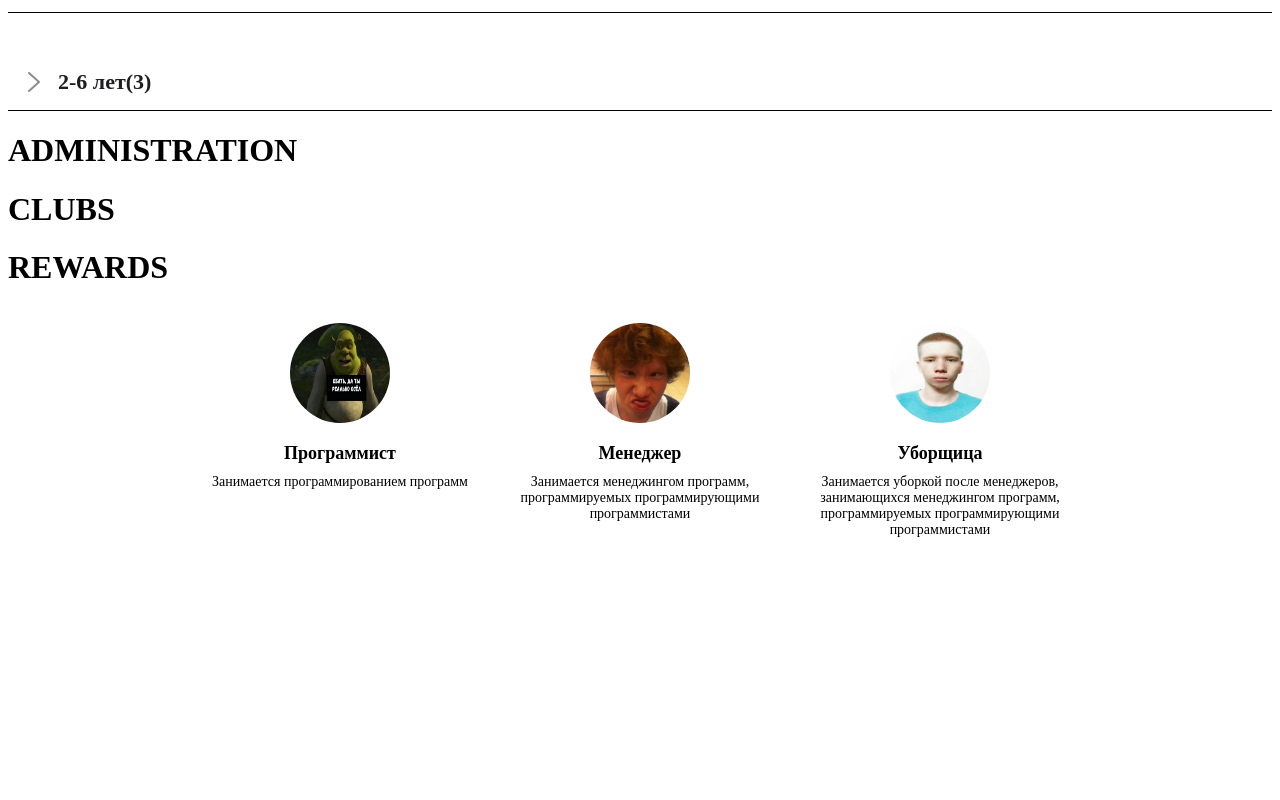
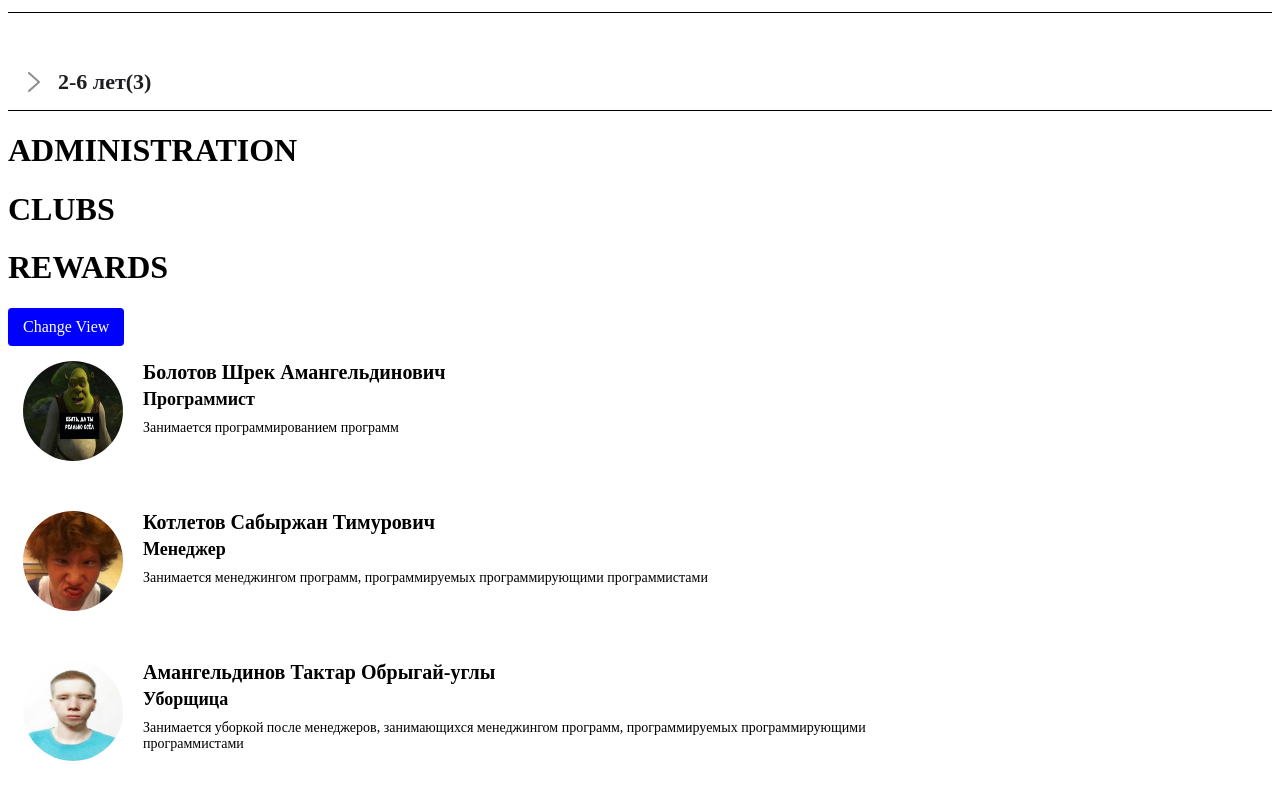
Before and after one commit to nariman9119/uds-org, a React app: page / in a window 1280 px wide. Shown: the part 1022-1822 px from the top of the page. Before the commit the page ends 1583 px from the top, so only its background shows below. Built offline with nearby package versions, Linux system fonts and the light colour scheme.

Commit message:
minor changes

```diff
--- a/src/components/OrgComponents/SectionsBlock.js
+++ b/src/components/OrgComponents/SectionsBlock.js
@@ -15,7 +15,7 @@ class SectionsBlock extends Component {
                         </span>
                         {/*TODO change svg format*/}
                         <svg width="20" height="24" viewBox="0 0 20 24" className="sc-hMqMXs gAfeRK sc-bwzfXH bGgvvP">
-                            <path fill="#003eff" fill-rule="nonzero"
+                            <path fill="#003eff" fillRule="nonzero"
                                   d="M2.785 24A2.776 2.776 0 0 1 0 21.233V2.767A2.776 2.776 0 0 1 2.785 0h14.43A2.776 2.776 0 0 1 20 2.767v18.466A2.776 2.776 0 0 1 17.215 24H2.785zM1.509 2.767v18.466c0 .698.573 1.267 1.276 1.267h14.43c.703 0 1.276-.569 1.276-1.267V2.767c0-.699-.573-1.267-1.276-1.267H2.785c-.703 0-1.276.568-1.276 1.267zm3.95 5.905v1.613H4.444V5.833A8.44 8.44 0 0 1 5.83 5.74c.633 0 1.085.12 1.387.361.29.228.486.603.486 1.045 0 .441-.149.816-.418 1.07-.35.329-.87.476-1.475.476-.135 0-.256-.007-.35-.02zm0-2.123v1.333c.088.02.196.026.344.026.546 0 .882-.274.882-.736 0-.415-.29-.663-.801-.663-.21 0-.35.02-.425.04zm6.092 3.2c-.479.395-1.206.583-2.095.583-.532 0-.91-.034-1.165-.068v-4.43c.377-.061.869-.095 1.387-.095.863 0 1.422.155 1.86.483.471.348.767.903.767 1.7 0 .864-.316 1.459-.754 1.827zM9.32 6.563v2.952c.087.02.229.02.357.02.93.007 1.536-.502 1.536-1.58.006-.937-.546-1.432-1.428-1.432-.23 0-.378.02-.465.04zm4.624 1.908v1.814h-1.03V5.773h2.774v.837h-1.744v1.03h1.63v.83h-1.63zm-10.36 6.041h12.83v1.5H3.585v-1.5zm0 2.214h12.83v1.5H3.585v-1.5zm0 2.213h12.83v1.5H3.585v-1.5z"></path>
                         </svg>
                     </a>
--- a/src/components/OrgComponents/StaffBlock.js
+++ b/src/components/OrgComponents/StaffBlock.js
@@ -10,18 +10,21 @@ const persons = [
     {
         id: 0,
         image: avatar1,
+        name: 'Болотов Шрек Амангельдинович',
         jobTitle: 'Программист',
         jobDescription: 'Занимается программированием программ'
     },
     {
         id: 1,
         image: avatar2,
+        name: 'Котлетов Сабыржан Тимурович',
         jobTitle: 'Менеджер',
         jobDescription: 'Занимается менеджингом программ, программируемых программирующими программистами'
     },
     {
         id: 2,
         image: avatar3,
+        name: 'Амангельдинов Тактар Обрыгай-углы',
         jobTitle: 'Уборщица',
         jobDescription: 'Занимается уборкой после менеджеров, занимающихся менеджингом программ, программируемых программирующими программистами'
     },
@@ -30,13 +33,31 @@ const persons = [
 ]
 
 class StaffBlock extends Component {
+
+    constructor(props) {
+        super(props)
+        this.changeView = this.changeView.bind(this)
+        this.state = {
+            lineView: false
+        }
+    }
+    changeView() {
+        console.log(this.state.lineView)
+        this.setState({
+            lineView: !this.state.lineView
+        })
+    }
+
     render() {
         return (
-            <div className='persons-wrapper'>
+            <>
+            <div onClick={this.changeView} className='change-view-button'>Change View</div>
+            <div className={this.state.lineView ? 'persons-wrapper-row' : 'persons-wrapper-column'}>
                 {persons.map(person =>
-                    <Person key={person.id} {...person}/>
+                    <Person key={person.id} {...person} lineView={this.state.lineView}/>
                 )}
             </div>
+            </>
             );
     }
 }
--- a/src/components/Person.js
+++ b/src/components/Person.js
@@ -4,20 +4,36 @@ import React, {Component} from 'react';
 
 class Person extends Component {
     render() {
-        const {image, jobTitle, jobDescription} = this.props
+        const {image, name, lineView, jobTitle, jobDescription} = this.props
 
         return (
-        <div className='person-container'>
+            lineView ? <div className='person-container-column'>
             <div className='person-avatar-container'>
                 <img src={image} alt='avatar'/>
             </div>
-            <span className='person-job-title'>
+            <span className='person-job-title center-text'>
                 {jobTitle}
             </span>
-            <span className='person-job-description'>
+            <span className='person-job-description center-text'>
                 {jobDescription}
             </span>
-        </div>
+        </div> :
+            <div className='person-container-row'>
+                <div className='person-avatar-container'>
+                    <img src={image} alt='avatar'/>
+                </div>
+                <div className='person-column-description-container'>
+                    <span className='person-name'>
+                        {name}
+                    </span>
+                    <span className='person-job-title'>
+                        {jobTitle}
+                    </span>
+                    <span className='person-job-description'>
+                        {jobDescription}
+                    </span>
+                </div>
+            </div>
         )
     }
 }
--- a/src/styles/Person.css
+++ b/src/styles/Person.css
@@ -1,10 +1,16 @@
-.persons-wrapper {
+.persons-wrapper-row {
     display: flex;
     flex-direction: row;
     justify-content: center;
 }
 
-.person-container {
+.persons-wrapper-column {
+    display: flex;
+    flex-direction: column;
+    justify-content: center;
+}
+
+.person-container-column {
     padding: 15px;
     display: flex;
     flex-direction: column;
@@ -13,10 +19,20 @@
     width: 300px;
 }
 
+.person-container-row{
+    padding: 15px;
+    display: flex;
+    flex-direction: row;
+    justify-content: flex-start;
+    align-items: flex-start;
+    width: 900px;
+}
+
 .person-avatar-container {
     height: 100px;
     width: 100px;
     margin-bottom: 20px;
+    flex-shrink: 0;
 }
 
 .person-avatar-container img {
@@ -25,14 +41,45 @@
     border-radius: 50%;
 }
 
+.center-text {
+    text-align: center;
+}
+
+.person-name {
+    font-size: 20px;
+    font-weight: bold;
+    margin-bottom: 5px;
+}
+
 .person-job-title {
     font-size: 18px;
     font-weight: bold;
-    text-align: center;
     margin-bottom: 10px;
 }
 
 .person-job-description {
     font-size: 14px;
-    text-align: center;
 }
+
+.person-column-description-container {
+    display: flex;
+    flex-direction: column;
+    justify-content: flex-start;
+    align-items: flex-start;
+    margin-left: 20px;
+}
+
+.change-view-button {
+    cursor: pointer;
+    user-select: none;
+    width: fit-content;
+    color: white;
+    background-color: blue;
+    padding: 10px 15px;
+    border-radius: 4px;
+    transition: background-color 300ms ease-out;
+}
+
+.change-view-button:hover {
+    background-color: darkblue;
+}
```
